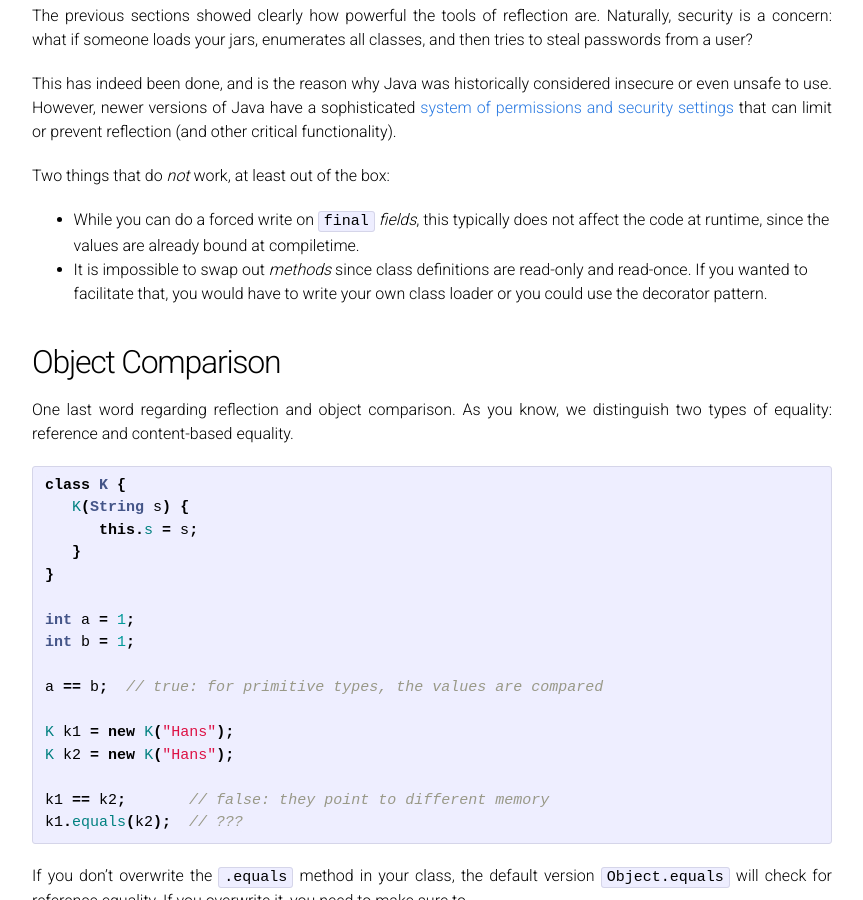
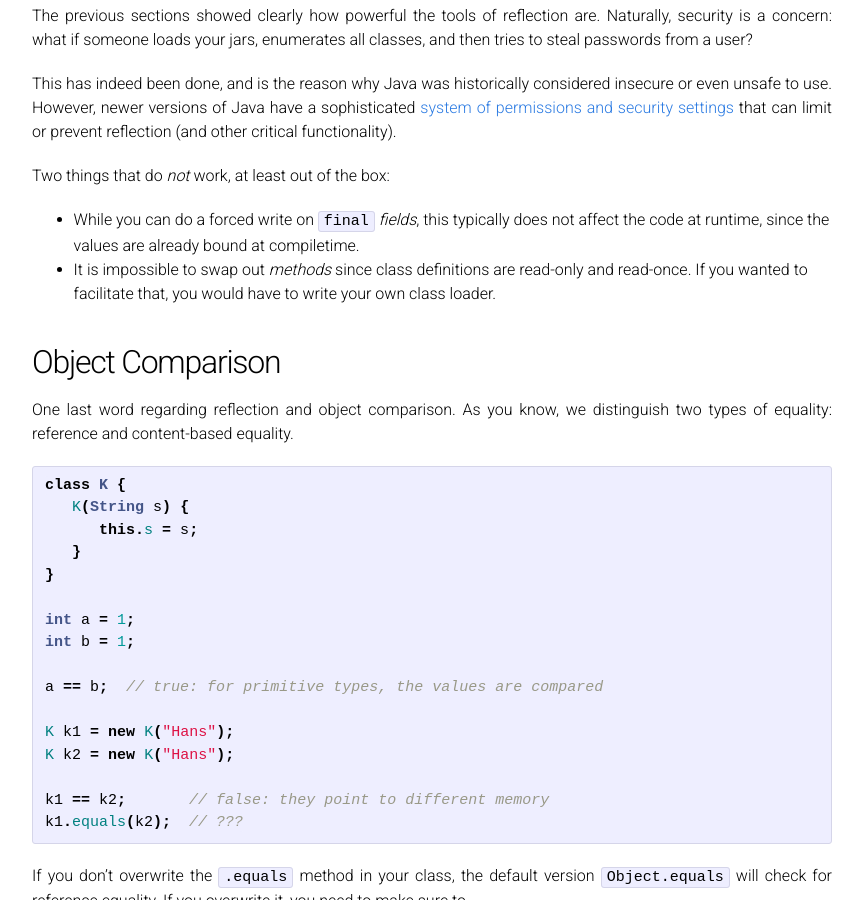
Before and after one commit to ohm-softa/ohm-softa.github.io, a Jekyll site: the page built from 06ln-reflection-annotations.md, in a window 1280 px wide and 900 px high, scrolled down 5823 px. Shown: the whole window, without its empty margins (208-1071 px from the left). Built offline with Jekyll 4.4.1, drawn with Linux system fonts in a browser that asks for light colours; our own code applies the rules of GitHub Pages for plain Markdown files.

Commit message:
Revert "suggestion"
This reverts commit 95187b3b0f696d5255ce6a65bd8930de6f01db8d.

```diff
--- a/06ln-reflection-annotations.md
+++ b/06ln-reflection-annotations.md
@@ -265,7 +265,7 @@ However, newer versions of Java have a sophisticated [system of permissions and
 Two things that do _not_ work, at least out of the box:
 - While you can do a forced write on `final` _fields_, this typically does not affect the code at runtime, since the values are already bound at compiletime.
 - It is impossible to swap out _methods_ since class definitions are read-only and read-once.
-	If you wanted to facilitate that, you would have to write your own class loader or you could use the decorator pattern.
+	If you wanted to facilitate that, you would have to write your own class loader.
 
 
 ## Object Comparison
```
